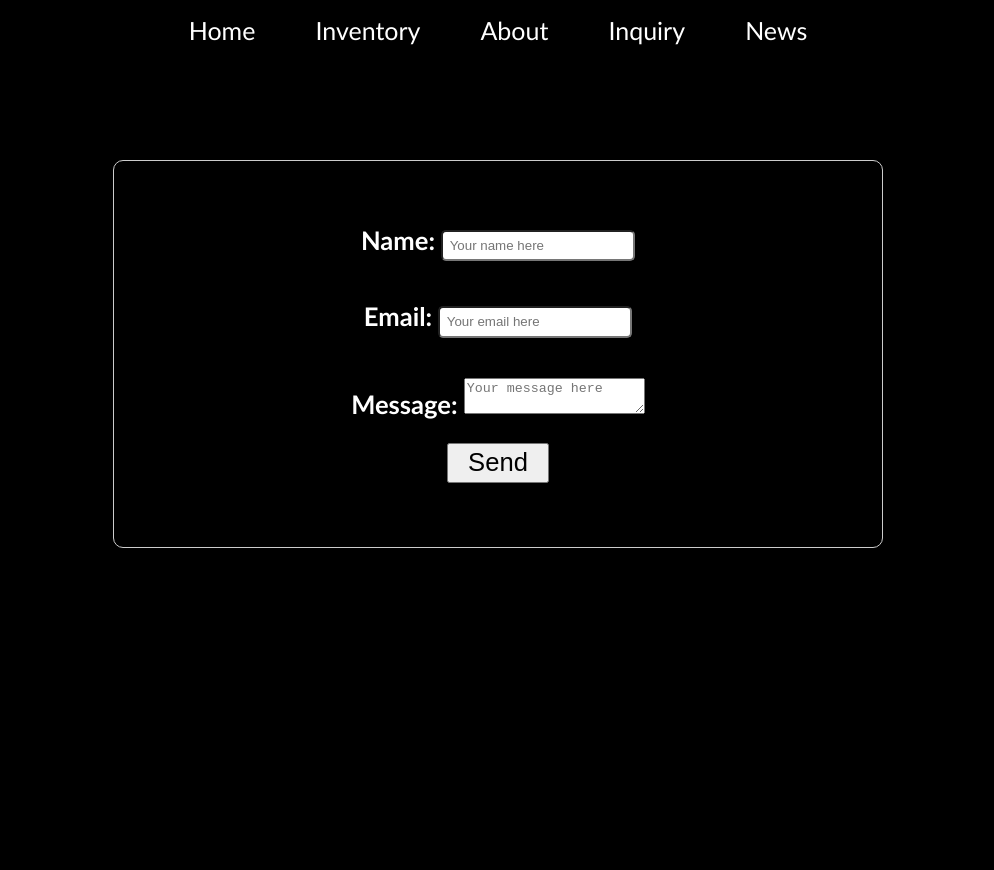
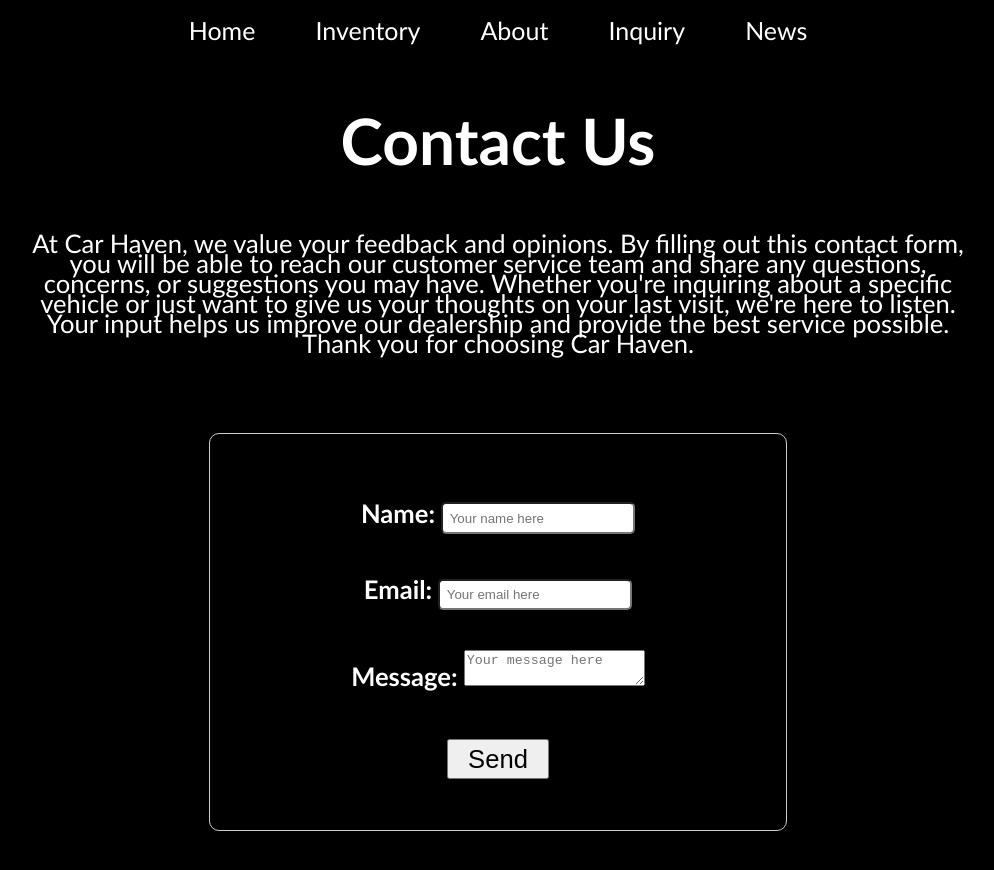
Before and after one commit to AGuyNamedDJ/Render-Test-Deakers, a React app: page /contactus in a window 1280 px wide. Shown: the whole page, without its empty margins (142-1136 px from the left). Before the commit the page ends 800 px from the top, so only its background shows below. Built offline with nearby package versions, Linux system fonts and the light colour scheme; no server answers.

Commit message:
Bentley fetched

```diff
--- a/public/style.css
+++ b/public/style.css
@@ -128,9 +128,10 @@
     background-color: #000000;
     border: 1px solid #ccc;
     border-radius: 10px;
-    margin-top: 20vh;
+    margin-top: 10vh;
     text-align: center;
-    width: 50vw;
+    height: 21vw;
+    width: 35vw;
     }
 
     #contact-form label{
@@ -150,3 +151,19 @@
     width: 8vw;
     height: 5vh;
 }
+
+#contact-title{
+    font-size: 5vw;
+    text-align: center;
+    color: white;
+    font-weight: bold;
+    margin-top: 8vw;
+}
+
+.contact-text{
+    font-size: 2vw;
+    line-height: 2.5vh;
+    margin-right: 12vw;
+    margin-left: 12vw;
+    text-align: center;
+}
--- a/src/components/pages/Bentley.js
+++ b/src/components/pages/Bentley.js
@@ -1,12 +1,36 @@
 // Import
-import React from "react";
+import React, { useEffect, useState } from "react";
+import { Link, useOutletContext } from "react-router-dom";
 
 // Functional Component
 const Bentley = () => {
+    const { bentleyState: [bentley, setBentley] } = useOutletContext();
+    {/* This return format is to map all. */}
+
     return(
-        <div>
-            <p>Here is your Bentley.</p>
-        </div>
+        bentley && bentley.length ? bentley.map((car, idx) => {
+            <p className="title-text">Bentley</p>
+            return (
+                <div>
+                    {/* Image */}
+                    <div>
+                        <img src={car.imageOne}></img>
+                    </div>
+
+                    {/* Item Details */}
+                    <div>
+                        <p >{car.make}</p>
+                        <p >{car.model}</p>
+                        <p >{car.year}</p>
+                        <p >{car.price}</p>
+                        <p >{car.mileage}</p>
+                        <p >{car.exteriorColor}</p>
+                    </div>
+                </div>
+
+
+            )
+        }) : "No Recipes to display, our Chefs are busy preparing for you!"
     )
 };
 
--- a/src/components/utilities/ContactUs.js
+++ b/src/components/utilities/ContactUs.js
@@ -5,6 +5,9 @@
 const ContactUs = () => {
     return(
         <div>
+            <h2 id="contact-title">Contact Us</h2>
+            <p className="contact-text">At Car Haven, we value your feedback and opinions. By filling out this contact form, you will be able to reach our customer service team and share any questions, concerns, or suggestions you may have. Whether you're inquiring about a specific vehicle or just want to give us your thoughts on your last visit, we're here to listen. Your input helps us improve our dealership and provide the best service possible. Thank you for choosing Car Haven.</p>
+
             <form id="contact-form">
                 <label>Name: </label>
                 <input type="text" name="name" placeholder="Your name here"></input>
@@ -18,6 +21,7 @@
                 <textarea name="message" placeholder="Your message here"></textarea>
                 <br />
                 <br></br>
+                <br></br>
                 <input type="submit" value="Send" id="submit-button"></input>
             </form>
         </div>
--- a/src/components/utilities/Navbar.js
+++ b/src/components/utilities/Navbar.js
@@ -7,7 +7,7 @@
     return (
         <nav className="navbar">
             <Link to="/" id="navbar-text">Home</Link>
-            <Link to="/vehicles" id="navbar-text">Inventory</Link>
+            <Link to="/inventory" id="navbar-text">Inventory</Link>
             <Link to="aboutus" id="navbar-text">About</Link>
             <Link to="contactus" id="navbar-text">Inquiry</Link>
             <Link to="newsandevents" id="navbar-text">News</Link>
--- a/src/index.js
+++ b/src/index.js
@@ -129,7 +129,7 @@
                 element: <ServiceAndParts />
             },
             {
-                path: "vehicles",
+                path: "inventory",
                 element: <Vehicles />
             },
         ]
```
